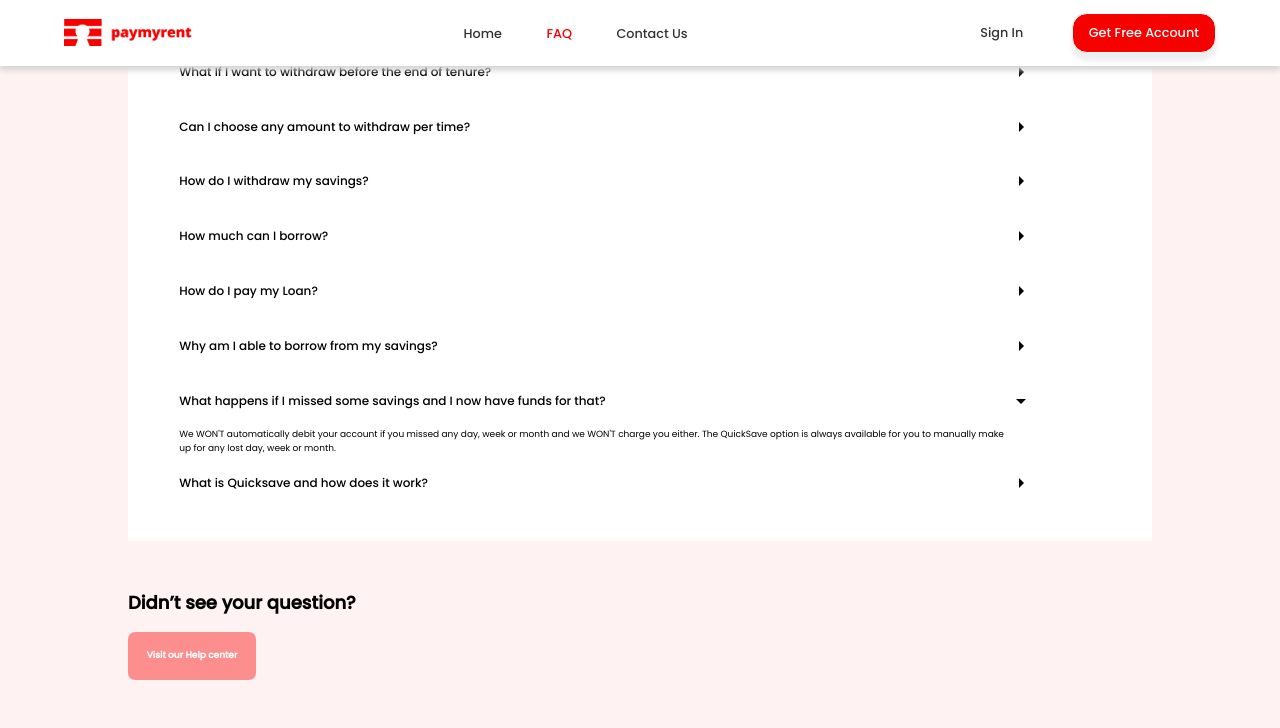
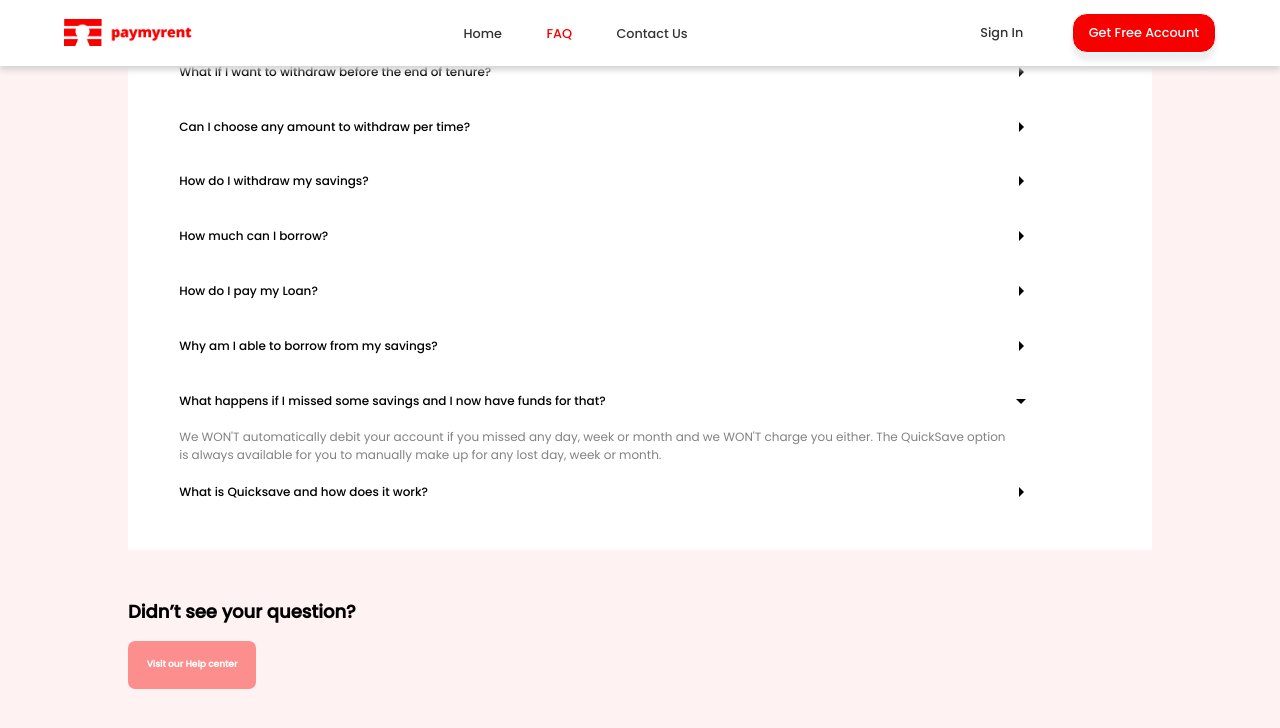
Before and after one commit to Olaoluwa1995/charts_table, a React (Create React App) app: page /faq in a window 1280 px wide. Both pictures are taken after a click on the element 640 px from the left and 1663 px from the top of the page. Shown: the part 1263-1991 px from the top of the page. Built offline with nearby package versions, Linux system fonts and the light colour scheme.

Commit message:
Reduced animation duration

```diff
--- a/src/components/faqs/faq-content.tsx
+++ b/src/components/faqs/faq-content.tsx
@@ -9,7 +9,7 @@ function FAQContent() {
   const [id, setId] = React.useState(0);
   const [visible, setVisible] = React.useState(false);
   React.useEffect(() => {
-    Aos.init({ duration: 2000, once: true });
+    Aos.init({ duration: 1500, once: true });
   }, []);
   return (
     <Flex
@@ -71,21 +71,23 @@ function FAQContent() {
               </Box>
               <Flex w="10%">
                 <Icon
-                  as={faq.key === id ? MdArrowDropDown : MdArrowRight}
+                  as={
+                    faq.key === id && visible ? MdArrowDropDown : MdArrowRight
+                  }
                   w={{ base: "1rem", md: "1.5rem" }}
                   h={{ base: "1rem", md: "1.5rem" }}
                 />
               </Flex>
             </Flex>
-            {faq.key === id && (
+            {faq.key === id && visible && (
               <Box
+                dangerouslySetInnerHTML={{ __html: faq.answer }}
                 data-aos="fade-in"
-                fontWeight={{ base: "hairline", md: "light" }}
-                fontSize="xx-small"
+                color="#828282"
+                fontWeight="hairline"
+                fontSize={{ base: "xx-small", md: "xs" }}
                 w="90%"
-              >
-                {faq.answer}
-              </Box>
+              ></Box>
             )}
           </Flex>
         ))}
```
